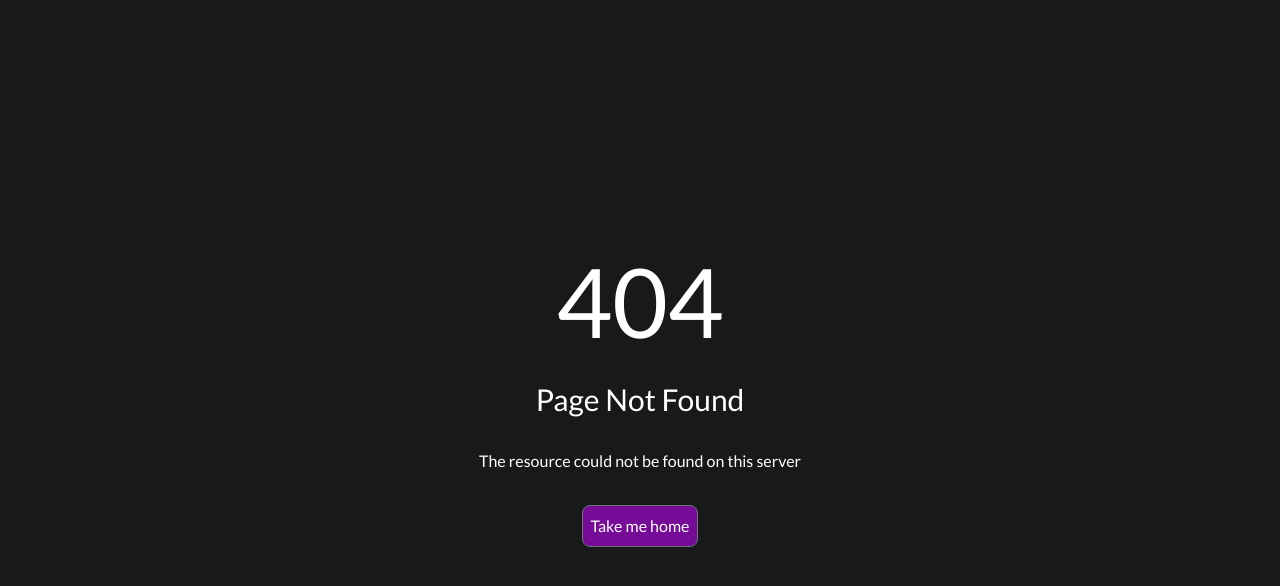
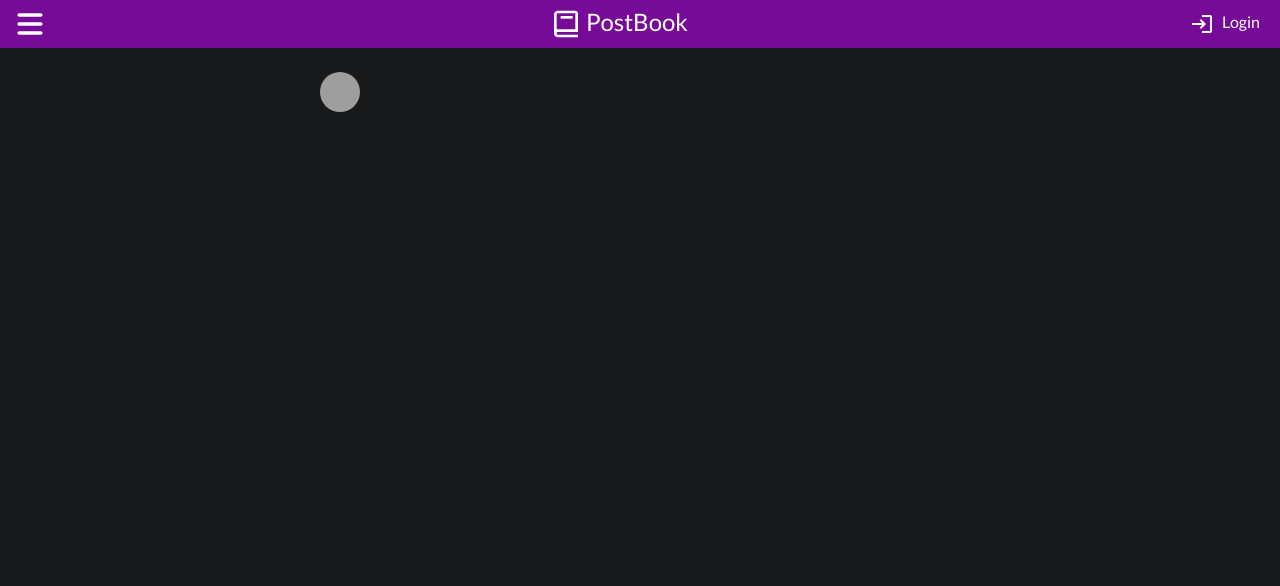
Before and after one commit to julia-hebel/itechart-internship-blog, a React (Create React App) app: page /profile/admin in a window 1280 px wide. Before the commit this address had no page. Shown: the top 586 px of the page. Built offline with nearby package versions, Linux system fonts and the light colour scheme; data requests are answered from the project's data file; grey boxes are pictures that could not be loaded.

Commit message:
created user profile page and fixed /login and /register when logged in

```diff
--- a/src/App.tsx
+++ b/src/App.tsx
@@ -9,6 +9,7 @@ import Home from './pages/Home';
 import Layout from './pages/Layout';
 import PageNotFound from './pages/PageNotFound';
 import { CircularProgress } from '@mui/material';
+import UserProfile from './pages/users/UserProfile';
 
 function App() {
   const dispatch = useAppDispatch();
@@ -19,7 +20,7 @@ function App() {
     if (userStatus === 'idle') {
       dispatch(loadUserFromCookie());
     }
-  }, [dispatch, userStatus]);
+  }, []);
 
   return (
     <div
@@ -33,6 +34,7 @@ function App() {
               <Route index element={<Home />} />
               <Route path='login' element={<Login />} />
               <Route path='register' element={<Register />} />
+              <Route path='profile/:username' element={<UserProfile />} />
             </Route>
             <Route path='*' element={<PageNotFound />} />
           </Routes>
--- a/src/components/UserMenu.tsx
+++ b/src/components/UserMenu.tsx
@@ -1,6 +1,7 @@
 import { useState } from 'react';
 import { useAppDispatch } from '../app/hooks';
 import { logoutUser } from '../redux/userSlice';
+import { useNavigate } from 'react-router-dom';
 import userTypes from '../types/userTypes';
 import Button from '@mui/material/Button';
 import Menu from '@mui/material/Menu';
@@ -13,6 +14,7 @@ interface propsTypes {
 
 function UserMenu({ currentUser, setShowLogoutMessage }: propsTypes) {
   const dispatch = useAppDispatch();
+  const navigate = useNavigate();
 
   const [anchorEl, setAnchorEl] = useState<null | HTMLElement>(null);
   const open = Boolean(anchorEl);
@@ -52,7 +54,10 @@ function UserMenu({ currentUser, setShowLogoutMessage }: propsTypes) {
       >
         <div className='pb-2 px-2 border-b border-zinc-500'>
           <button
-            onClick={handleClose}
+            onClick={() => {
+              navigate(`/profile/${currentUser.username}`);
+              handleClose();
+            }}
             className='px-3 py-1 w-full rounded-md flex items-center hover:bg-[rgb(74,75,76)] cursor-pointer'
           >
             <img
--- a/src/components/posts/AddNewPost.tsx
+++ b/src/components/posts/AddNewPost.tsx
@@ -1,6 +1,5 @@
 import { useState } from 'react';
 import { useSelector } from 'react-redux';
-import { useAppDispatch } from '../../app/hooks';
 import { getCurrentUser, getIsLoggedIn } from '../../redux/userSlice';
 import CreatePostModal from './CreatePostModal';
 import Snackbar from '@mui/material/Snackbar';
@@ -11,7 +10,6 @@ function AddNewPost() {
   const [confirmationMessage, setConfirmationMessage] = useState(false);
   const [notLoggedInMessage, setNotLoggedInMessage] = useState(false);
 
-  const dispatch = useAppDispatch();
   const isLoggedIn = useSelector(getIsLoggedIn);
   const currentUser = useSelector(getCurrentUser);
 
@@ -54,7 +52,7 @@ function AddNewPost() {
   };
 
   return (
-    <div className='max-w-[640px] m-auto'>
+    <div className=''>
       <div className='mx-5 mt-6 px-4 py-2 bg-[rgb(43,44,45)] rounded-lg'>
         <div className='w-full h-10 my-1 flex items-center justify-start'>
           <img
--- a/src/components/posts/EditPostModal.tsx
+++ b/src/components/posts/EditPostModal.tsx
@@ -203,7 +203,7 @@ function EditPostModal({
                 className='w-full h-12 text-center bg-green-600 rounded-lg py-2 mt-4 disabled:bg-zinc-700'
                 disabled={!(postTitle && postContent)}
               >
-                Add a new post
+                Edit post
               </button>
             </form>
           </div>
--- a/src/components/posts/PostsList.tsx
+++ b/src/components/posts/PostsList.tsx
@@ -15,7 +15,7 @@ function PostsList() {
     if (postsStatus === 'idle') {
       dispatch(getPosts());
     }
-  }, [dispatch, postsStatus]);
+  }, []);
 
   const renderPostListContent = () => {
     if (postsStatus === 'loading') {
@@ -35,7 +35,7 @@ function PostsList() {
   };
 
   return (
-    <section className='pb-2 max-w-[640px] m-auto'>
+    <section className='pb-2'>
       {renderPostListContent()}
     </section>
   );
--- a/src/pages/Home.tsx
+++ b/src/pages/Home.tsx
@@ -3,7 +3,7 @@ import PostsList from '../components/posts/PostsList';
 
 function Home() {
   return (
-    <main>
+    <main className='max-w-[640px] m-auto'>
       <AddNewPost />
       <PostsList />
     </main>
--- a/src/pages/users/Login.tsx
+++ b/src/pages/users/Login.tsx
@@ -1,5 +1,7 @@
 import { useState, KeyboardEvent } from 'react';
 import { useAppDispatch } from '../../app/hooks';
+import { useSelector } from 'react-redux';
+import { getIsLoggedIn } from '../../redux/userSlice';
 import { Link, useNavigate } from 'react-router-dom';
 import axios from 'axios';
 import { USERS_URL } from '../../redux/userSlice';
@@ -13,6 +15,7 @@ function Login() {
   const [errorMessage, setErrorMessage] = useState('');
 
   const dispatch = useAppDispatch();
+  const isLoggedIn = useSelector(getIsLoggedIn);
 
   const navigate = useNavigate();
 
@@ -94,6 +97,14 @@ function Login() {
     navigate('/');
   };
 
+  if (isLoggedIn) {
+    return (
+      <main className='h-screen w-full flex flex-col justify-center items-center'>
+        <span className='text-xl font-bold mb-12'>Already logged in</span>
+      </main>
+    );
+  }
+
   return (
     <div className='pb-2 max-w-[500px] m-auto'>
       <div className='m-3 sm:m-6 px-4 py-2 bg-[rgb(43,44,45)] rounded-lg'>
--- a/src/pages/users/Register.tsx
+++ b/src/pages/users/Register.tsx
@@ -1,5 +1,7 @@
 import { useState, KeyboardEvent } from 'react';
 import { useAppDispatch } from '../../app/hooks';
+import { useSelector } from 'react-redux';
+import { getIsLoggedIn } from '../../redux/userSlice';
 import { nanoid } from '@reduxjs/toolkit';
 import { USERS_URL } from '../../redux/userSlice';
 import axios from 'axios';
@@ -16,6 +18,7 @@ function Register() {
   const [errorMessage, setErrorMessage] = useState('');
 
   const dispatch = useAppDispatch();
+  const isLoggedIn = useSelector(getIsLoggedIn);
 
   const navigate = useNavigate();
 
@@ -142,8 +145,16 @@ function Register() {
     navigate('/');
   };
 
+  if (isLoggedIn) {
+    return (
+      <main className='h-screen w-full flex flex-col justify-center items-center'>
+        <span className='text-xl font-bold mb-12'>Already logged in</span>
+      </main>
+    );
+  }
+
   return (
-    <div className='pb-2 max-w-[500px] m-auto'>
+    <main className='pb-2 max-w-[500px] m-auto'>
       <div className='m-3 sm:m-6 px-4 py-2 bg-[rgb(43,44,45)] rounded-lg'>
         <div className='text-center my-2'>
           <h2 className='ml-0.5 text-xl sm:text-2xl font-bold'>
@@ -236,7 +247,7 @@ function Register() {
           </div>
         </Link>
       </div>
-    </div>
+    </main>
   );
 }
 
--- /dev/null
+++ b/src/pages/users/UserProfile.tsx
@@ -0,0 +1,80 @@
+import { useState, useEffect } from 'react';
+import { useSelector } from 'react-redux';
+import { useAppDispatch } from '../../app/hooks';
+import { getAllPosts, getPosts, getPostsStatus } from '../../redux/postsSlice';
+import { USERS_URL } from '../../redux/userSlice';
+import { useParams } from 'react-router-dom';
+import axios from 'axios';
+import { CircularProgress } from '@mui/material';
+
+interface userTypes {
+  id?: string;
+  username?: string;
+  password?: string;
+  profilePictureURL?: string;
+}
+
+function UserProfile() {
+  const dispatch = useAppDispatch();
+  const posts = useSelector(getAllPosts);
+  const postsStatus = useSelector(getPostsStatus);
+
+  const { username } = useParams();
+
+  const [user, setUser] = useState({} as userTypes);
+  const [fetchingUser, setFetchingUser] = useState(true);
+
+  useEffect(() => {
+    if (postsStatus === 'idle') {
+      dispatch(getPosts());
+    }
+
+    const fetchUser = async () => {
+      try {
+        const response = await axios.get(`${USERS_URL}?username=${username}`);
+        setUser(
+          (({ username, profilePictureURL }) => ({
+            username,
+            profilePictureURL,
+          }))(response.data[0])
+        );
+        return response.data[0];
+      } catch (error: any) {
+        return error.message;
+      } finally {
+        setFetchingUser(false);
+      }
+    };
+    fetchUser();
+  }, []);
+
+  if (fetchingUser || postsStatus === 'loading') {
+    return (
+      <main className='fixed top-0 left-0 h-full w-full flex flex-col justify-center items-center'>
+        <CircularProgress size='4rem' />
+      </main>
+    );
+  } else if (Object.keys(user).length === 0) {
+    return (
+      <main className='h-screen w-full flex flex-col justify-center items-center'>
+        <span className='text-xl font-bold mb-12'>
+          This user does not exist
+        </span>
+      </main>
+    );
+  }
+
+  return (
+    <main className='max-w-[640px] m-auto'>
+      <div className='mt-6 w-full'>
+        <img
+          src={user.profilePictureURL}
+          alt='profile pic'
+          className='object-cover rounded-full h-10 w-10'
+        />
+      </div>
+    </main>
+  );
+}
+
+export default UserProfile;
--- a/src/redux/postsSlice.tsx
+++ b/src/redux/postsSlice.tsx
@@ -51,7 +51,7 @@ export const deletePost = createAsyncThunk(
   'posts/detetePost',
   async (postId: string) => {
     try {
-      const response = await axios.delete(`${POSTS_URL}/${postId}`);
+      await axios.delete(`${POSTS_URL}/${postId}`);
       return postId;
     } catch (error: any) {
       return error.message;
```
